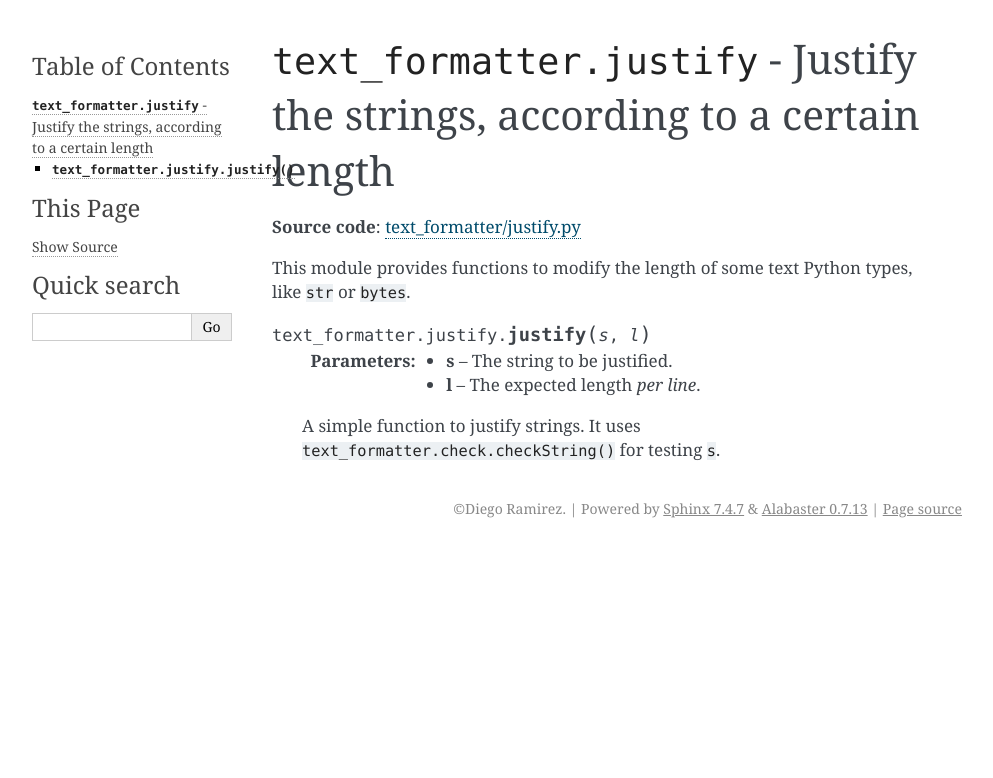
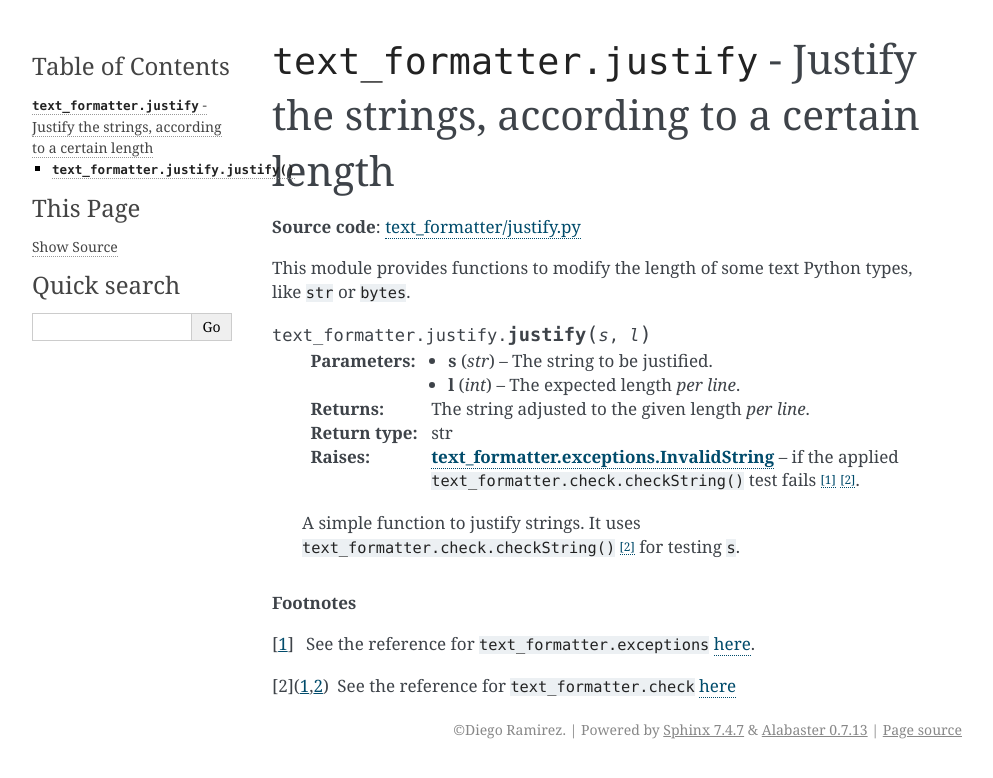
Before and after one commit to DiddiLeija/text_formatter, a Sphinx documentation site: the page built from docs/modules/module_justify.rst, in a window 1280 px wide. Shown: the top 778 px of the page, without its empty margins (148-1141 px from the left). Built offline with Sphinx 7.4.7, drawn with Linux system fonts in a browser that asks for light colours.

Commit message:
Add footnotes and domains to module_justify.rst
Extend the ".. py:" domain usage (use more directives) and add some footnotes.

```diff
--- a/docs/modules/module_justify.rst
+++ b/docs/modules/module_justify.rst
@@ -9,7 +9,16 @@ This module provides functions to modify the length of some text Python types, l
 
 .. py:function:: text_formatter.justify.justify(s, l)
 
-   :param s: The string to be justified.
-   :param l: The expected length *per line*.
+   :param str s: The string to be justified.
+   :param int l: The expected length *per line*.
+   :return: The string adjusted to the given length *per line*.
+   :rtype: str
+   :raises text_formatter.exceptions.InvalidString: if the applied ``text_formatter.check.checkString()`` test fails [#f1]_ [#f2]_.
 
-   A simple function to justify strings. It uses ``text_formatter.check.checkString()`` for testing ``s``.
+   A simple function to justify strings. It uses ``text_formatter.check.checkString()`` [#f2]_ for testing ``s``.
+
+.. rubric:: Footnotes
+
+.. [#f1] See the reference for ``text_formatter.exceptions`` `here <https://text-formatter.readthedocs.io/en/latest/modules/module_exception.html>`_.
+
+.. [#f2] See the reference for ``text_formatter.check`` `here <https://text-formatter.readthedocs.io/en/latest/modules/module_check.html>`_
```
